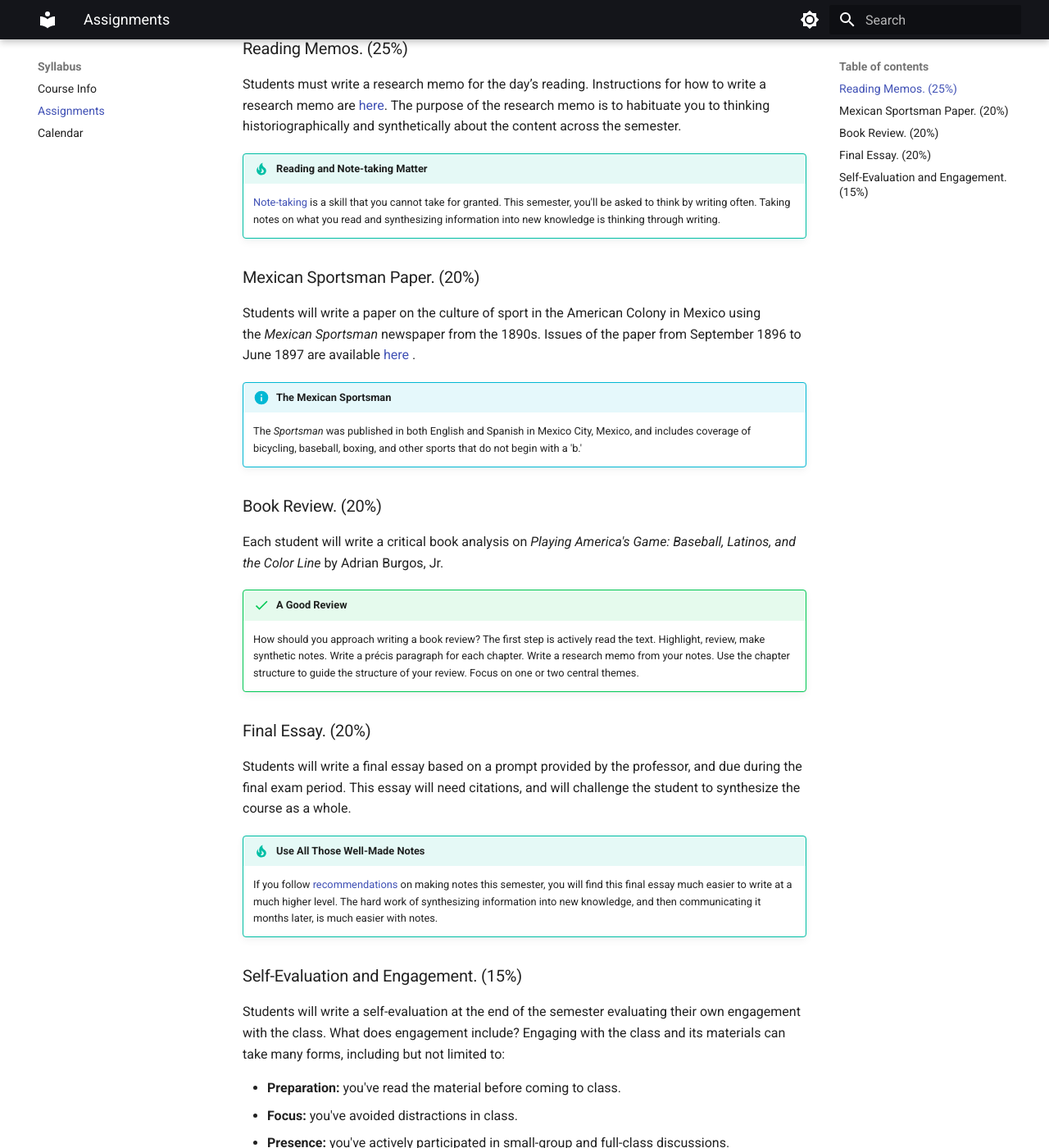
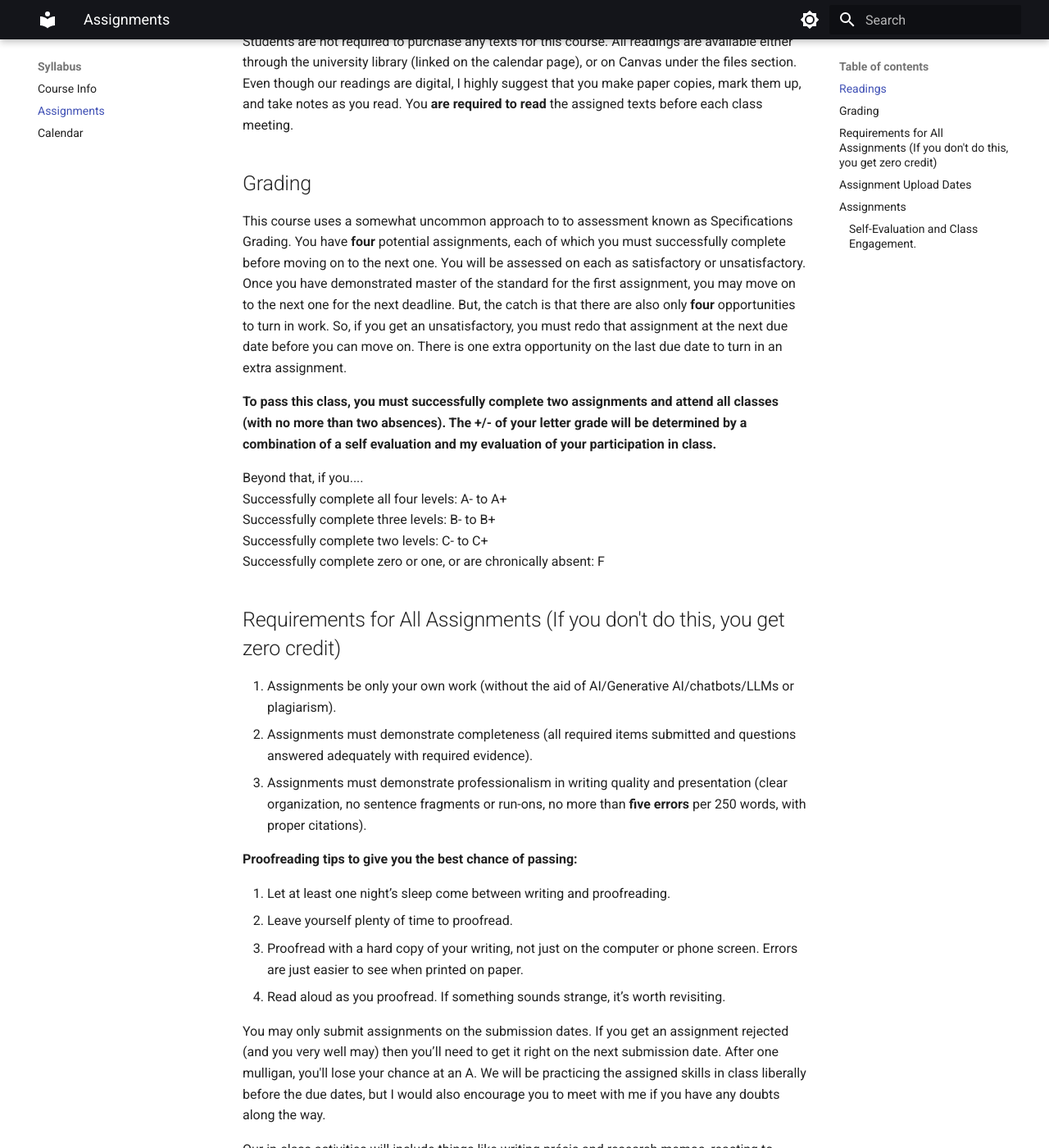
Before and after one commit to chadblack/Conquest2026, an MkDocs documentation site: the page built from docs/assignments.md, in a window 1280 px wide and 1400 px high, scrolled down 241 px. Shown: the whole window at 82% size. Built offline with MkDocs 1.6.1 and Material for MkDocs 9.7.7, drawn with Linux system fonts in a browser that asks for light colours; some of the changed text lies outside the part shown.

Commit message:
Update assignments.md

```diff
--- a/docs/assignments.md
+++ b/docs/assignments.md
@@ -2,37 +2,56 @@
 title: Assignments
 ---
 
-Your grade in this course is based on four assignments:
+## Readings
 
-### Reading Memos. (25%)
+Students are not required to purchase any texts for this course. All readings are available either through the university library (linked on the calendar page), or on Canvas under the files section. Even though our readings are digital, I highly suggest that you make paper copies, mark them up, and take notes as you read. You **are required to read** the assigned texts before each class meeting.
 
-Students must write a research memo for the day’s reading. Instructions for how to write a research memo are [here](rhttps://chadblack.net/2023SPORT/resources/how%20to%20write%20a%20precis%20and%20memo/). The purpose of the research memo is to habituate you to thinking historiographically and synthetically about the content across the semester.
+## Grading
 
-!!! tip "Reading and Note-taking Matter"
-    [Note-taking](https://chadblack.net/2023SPORT/resources/an%20approach%20to%20making%20notes/) is a skill that you cannot take for granted. This semester, you'll be asked to think by writing often. Taking notes on what you read and synthesizing information into new knowledge is thinking through writing.
+This course uses a somewhat uncommon approach to to assessment known as Specifications Grading. You have **four** potential assignments, each of which you must successfully complete before moving on to the next one. You will be assessed on each as satisfactory or unsatisfactory. Once you have demonstrated master of the standard for the first assignment, you may move on to the next one for the next deadline. But, the catch is that there are also only **four** opportunities to turn in work. So, if you get an unsatisfactory, you must redo that assignment at the next due date before you can move on. There is one extra opportunity on the last due date to turn in an extra assignment.
 
-### Mexican Sportsman Paper. (20%)
+**To pass this class, you must successfully complete two assignments and attend all classes (with no more than two absences). The +/- of your letter grade will be determined by a combination of a self evaluation and my evaluation of your participation in class.**
 
-Students will write a paper on the culture of sport in the American Colony in Mexico using the _Mexican Sportsman_ newspaper from the 1890s. Issues of the paper from September 1896 to June 1897 are available [here](https://www.dropbox.com/sh/rjsiwpctza7p94l/AAAF6vR9T3tJ26uadvs3Pxlua?dl=0) .
+Beyond that, if you....
+Successfully complete all four levels: A- to A+
+Successfully complete three levels: B- to B+
+Successfully complete two levels: C- to C+
+Successfully complete zero or one, or are chronically absent: F
 
-!!! info  "The Mexican Sportsman"
-    The *Sportsman* was published in both English and Spanish in Mexico City, Mexico, and includes coverage of bicycling, baseball, boxing, and other sports that do not begin with a 'b.'
+## Requirements for All Assignments (If you don't do this, you get zero credit)
 
-### Book Review. (20%)
+1. Assignments be only your own work (without the aid of AI/Generative AI/chatbots/LLMs or plagiarism).
+2. Assignments must demonstrate completeness (all required items submitted and questions answered adequately with required evidence).
+3. Assignments must demonstrate professionalism in writing quality and presentation (clear organization, no sentence fragments or run-ons, no more than **five errors** per 250 words, with proper citations).
 
-Each student will write a critical book analysis on *Playing America's Game: Baseball, Latinos, and the Color Line* by Adrian Burgos, Jr.
+**Proofreading tips to give you the best chance of passing:**
 
-!!! success "A Good Review"
-    How should you approach writing a book review? The first step is actively read the text. Highlight, review, make synthetic notes. Write a précis paragraph for each chapter. Write a research memo from your notes. Use the chapter structure to guide the structure of your review. Focus on one or two central themes.
+1. Let at least one night’s sleep come between writing and proofreading.
+2. Leave yourself plenty of time to proofread.
+3. Proofread with a hard copy of your writing, not just on the computer or phone screen. Errors are just easier to see when printed on paper.
+4. Read aloud as you proofread. If something sounds strange, it’s worth revisiting.
 
-### Final Essay. (20%)
+You may only submit assignments on the submission dates. If you get an assignment rejected (and you very well may) then you’ll need to get it right on the next submission date. After one mulligan, you'll lose your chance at an A. We will be practicing the assigned skills in class liberally before the due dates, but I would also encourage you to meet with me if you have any doubts along the way.
 
-Students will write a final essay based on a prompt provided by the professor, and due during the final exam period. This essay will need citations, and will challenge the student to synthesize the course as a whole.
+Our in-class activities will include things like writing précis and research memos, reacting to readings, working through primary texts together, responding to film, etc. In order to do these activities, you must come to class having already done the reading. This is paramount, and inescapable for a college-level history major.
 
-!!! tip "Use All Those Well-Made Notes"
-    If you follow [recommendations](https://chadblack.net/2023SPORT/resources/an%20approach%20to%20making%20notes/) on making notes this semester, you will find this final essay much easier to write at a much higher level. The hard work of synthesizing information into new knowledge, and then communicating it months later, is much easier with notes.
+## Assignment Upload **Dates**
 
-### Self-Evaluation and Engagement. (15%)
+First:
+Second:
+Third:
+Fourth/Fifth:
+
+## Assignments
+
+1. Benchmark Assignment 1:
+2. Benchmark Assignment 2:
+3. Benchmark Assignment 3:
+4. Benchmark Assignment 4:
+
+Historians largely operate though texts, be they the textual remains of the past preserved in archives, contemporary theory, or historiographic development over time. Our work this semester will engage this full array of texts, and you will practice reading, thinking, researching, writing, etc. like a historian.
+
+### Self-Evaluation and Class Engagement.
 
 Students will write a self-evaluation at the end of the semester evaluating their own engagement with the class. What does engagement include? Engaging with the class and its materials can take many forms, including but not limited to:
 
@@ -43,11 +62,4 @@
 - **Specificity:** you've used specific ideas from the readings and discussions.
 - **Connection:** you've made connections between readings and discussions, and across weeks during the semester.[^1]
 
-
-Students must keep track of each class they miss during the course of the semester for this evaluation.
-
-!!! warning "Keep Track of Your Attendance"
-    For your self-evaluation, you will need to list each class meeting that you missed by date. Please keep track of them. Better yet, don't miss class. If you do have to miss class, give me a quick email heads up.
-
-
-[^1]: Thanks to [Mark Sample](https://twitter.com/samplereality/status/1564016056208949249) and [Shawn Graham](https://shawngraham.github.io/hist1900/2.Assessment/Assessment/#engagement) for helping reframe my sense of "participation."
+I will provide a form for each student to fill out at the end on the semester reflecting on their engagement and the course as a whole.
```
